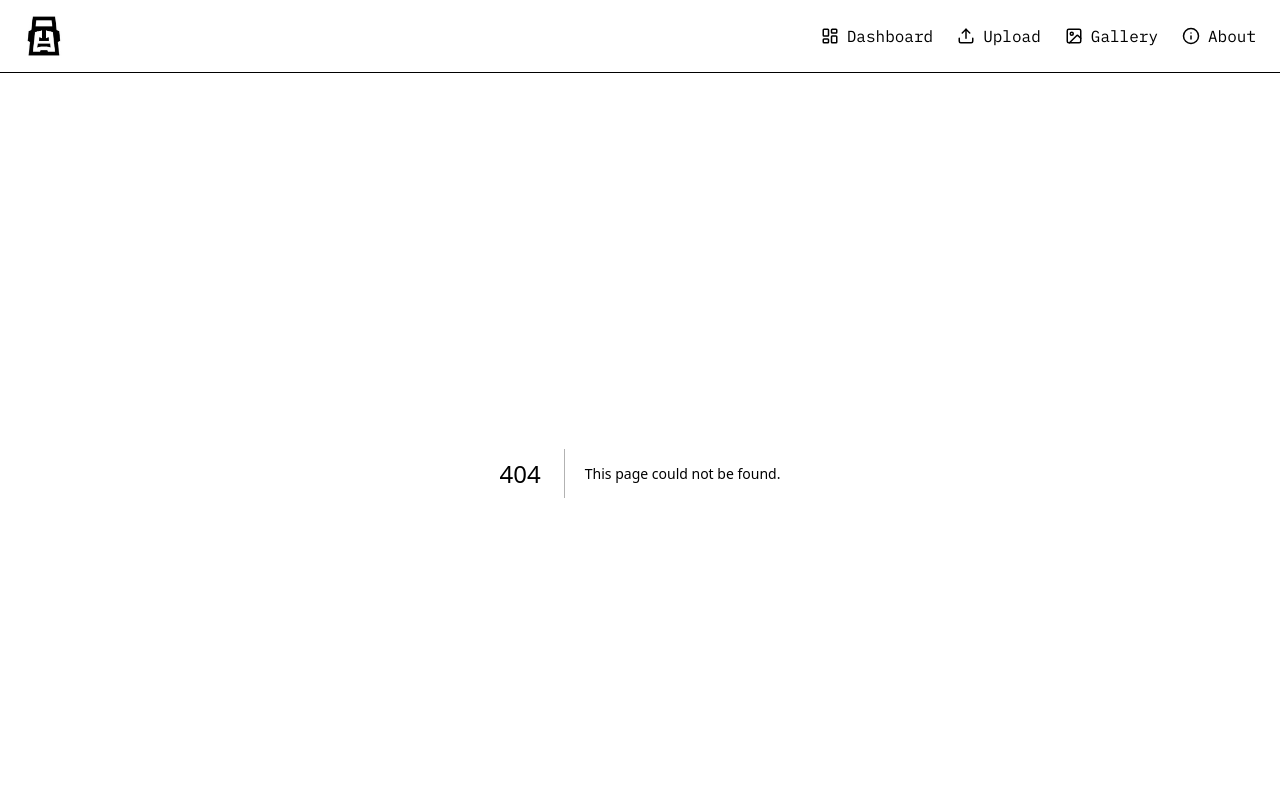
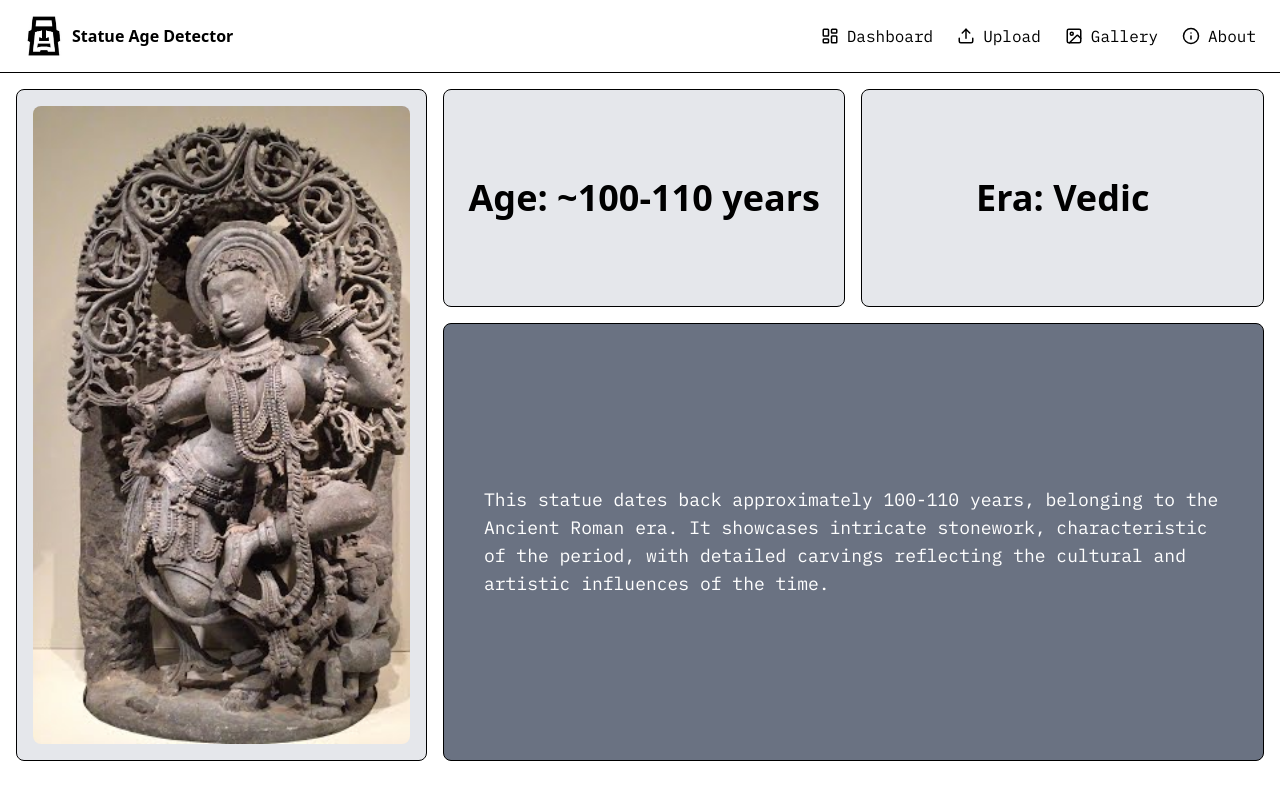
Before and after one commit to Rajkumar-robert/statue-age-identifier, a Next.js app: page /details in a window 1280 px wide. Before the commit this address had no page. Shown: the top 800 px of the page. Built offline with nearby package versions, Linux system fonts and the light colour scheme.

Commit message:
feat: statue details page added

```diff
--- /dev/null
+++ b/app/details/page.js
@@ -0,0 +1,45 @@
+"use client";
+import Image from "next/image";
+import React from "react";
+
+const Page = () => {
+  return (
+    <div className="flex h-[88vh] w-full p-4 gap-4">
+      {/* Left Section (Uploaded Image) */}
+      <div className="w-1/3 bg-gray-200 flex items-center justify-center p-4 rounded-lg border-1 border-black">
+        <Image
+          src="/statue_images/6.png"
+          alt="Uploaded Statue"
+          width={500}
+          height={600}
+          className="w-full h-full object-cover rounded-lg"
+        />
+      </div>
+
+      {/* Right Section (Remaining 70%) */}
+      <div className="w-2/3 flex flex-col gap-4">
+        <div className="flex gap-4 h-1/3">
+          <div className=" font-sans w-1/2 bg-gray-200 flex items-center justify-center rounded-lg border-1 border-black text-4xl font-bold">
+            <p>Age: ~100-110 years</p>
+
+          </div>
+          <div className="w-1/2 bg-gray-200 flex items-center justify-center rounded-lg border-1 border-black text-4xl font-bold">
+            <p>Era: Vedic</p>
+          </div>
+        </div>
+
+        {/* Middle Section (Description) */}
+        <div className="h-2/3 px-10 font-mono bg-gray-500 flex flex-col items-center justify-center rounded-lg border-1 border-black p-4 text-white text-lg">
+          <p>
+            This statue dates back approximately 100-110 years, belonging to the
+            Ancient Roman era. It showcases intricate stonework, characteristic of
+            the period, with detailed carvings reflecting the cultural and artistic
+            influences of the time.
+          </p>
+        </div>
+      </div>
+    </div>
+  );
+};
+
+export default Page;
--- a/app/page.js
+++ b/app/page.js
@@ -7,7 +7,7 @@ export default function Home() {
   return (
     <div className="relative w-full h-[90vh] flex flex-col items-center justify-center bg-gray-100 overflow-hidden">
 
-      <div className="absolute top-28 flex flex-col items-center justify-center">
+      <div className="absolute top-[100px] flex flex-col items-center justify-center">
         <h1 className=" text-8xl font-extrabold text-black opacity-90 select-none">
         Unveiling the Past
         </h1>
--- a/components/Navbar.js
+++ b/components/Navbar.js
@@ -8,10 +8,10 @@ export default function Navbar() {
   const [isOpen, setIsOpen] = useState(false);
 
   return (
-    <div className=" font-mono bg-white text-black px-6 py-4 border-b border-black-200">
+    <div className="  bg-white text-black px-6 py-4 border-b border-black-200">
       <div className="container mx-auto flex justify-between items-center">
         {/* Logo */}
-        <Link href="/" className=" font-bold">
+        <Link href="/" className=" font-bold flex items-center space-x-2">
           <Image
             src="/dank_logo.jpg"
             alt="Logo"
@@ -19,6 +19,8 @@ export default function Navbar() {
             height={40}
             className="cursor-pointer"
           />
+          <h1>Statue Age Detector</h1>
+
         </Link>
 
         {/* Desktop Menu */}
@@ -54,7 +56,7 @@ export default function Navbar() {
 // Reusable NavItem Component
 const NavItem = ({ href, Icon, text }) => (
   <li>
-    <Link href={href} className="flex items-center space-x-2 hover:text-gray-600">
+    <Link href={href} className="flex font-mono items-center space-x-2 hover:text-gray-600">
       <Icon size={18} className="text-black" />
       <span>{text}</span>
     </Link>
```
